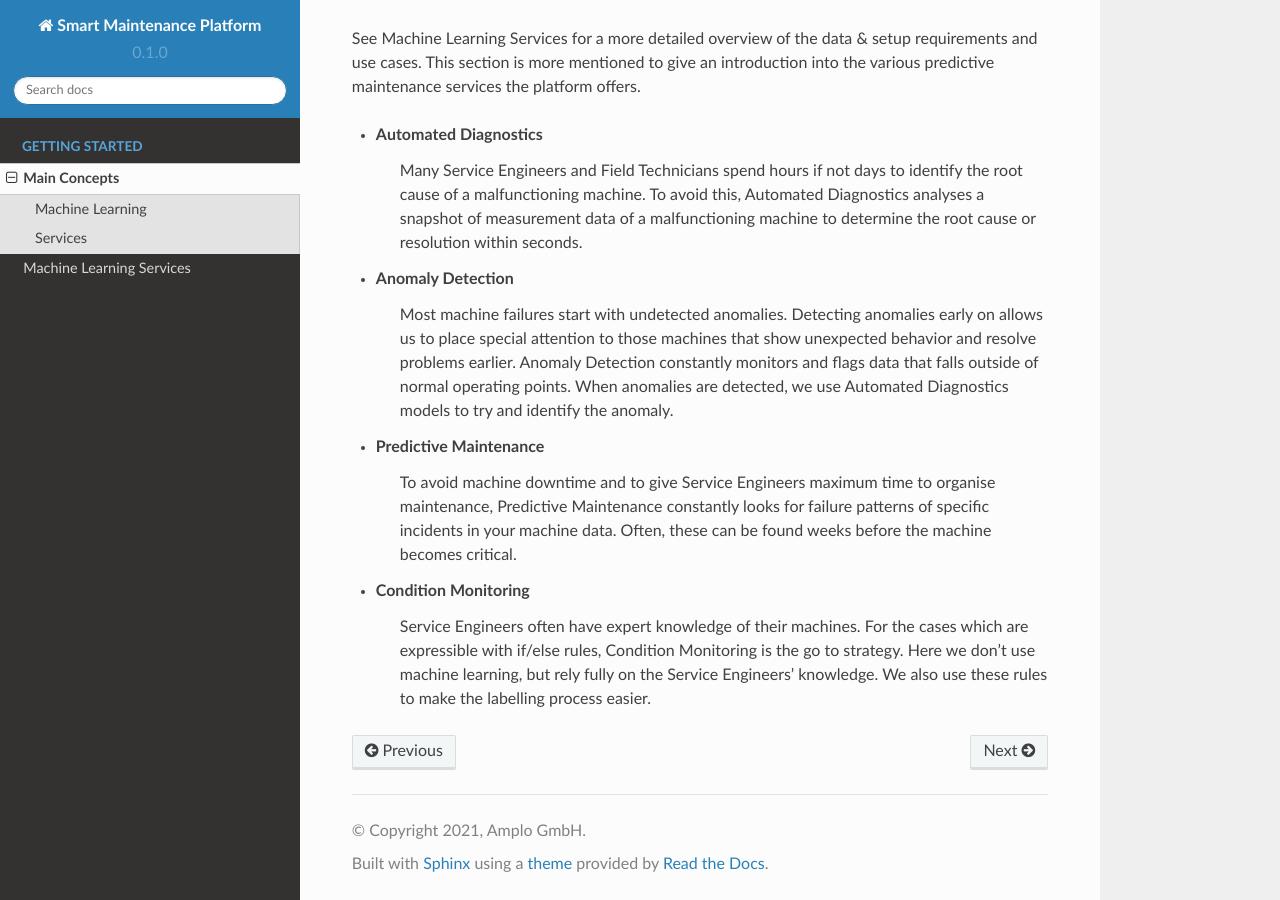
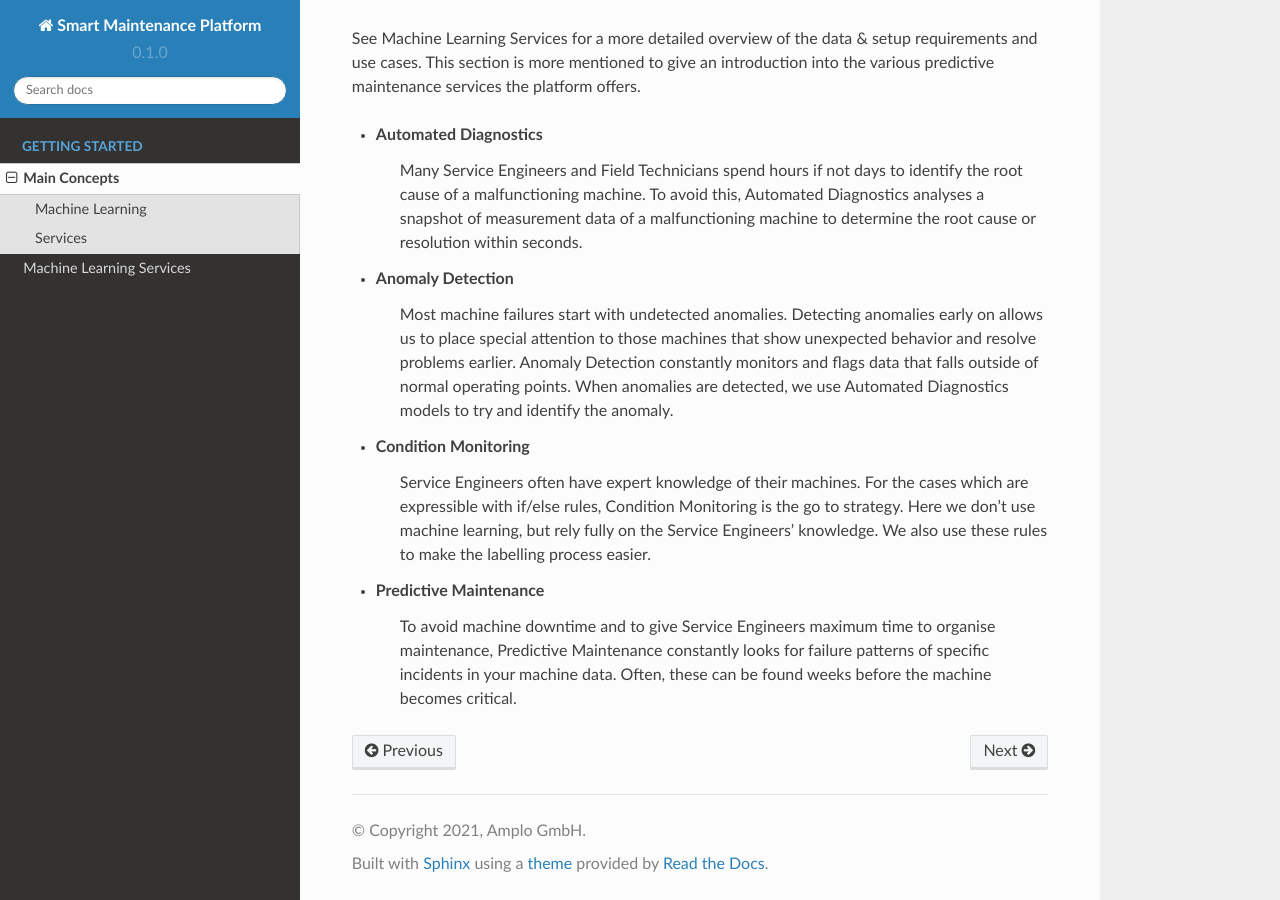
Before and after one commit to Amplo-AG/Platform-Documentation, a Sphinx documentation site: the page built from docs/source/Getting_Started/Main_Concepts.rst, in a window 1280 px wide and 900 px high, scrolled down 1169 px. Built offline with Sphinx 7.4.7 and the Read the Docs theme 2.0.0, drawn with Linux system fonts in a browser that asks for light colours.

```diff
--- a/docs/source/Getting_Started/Main_Concepts.rst
+++ b/docs/source/Getting_Started/Main_Concepts.rst
@@ -50,12 +50,12 @@ offers.
     flags data that falls outside of normal operating points. When anomalies are detected, we use Automated Diagnostics
     models to try and identify the anomaly.
 
+* **Condition Monitoring**
+    Service Engineers often have expert knowledge of their machines. For the cases which are expressible with
+    if/else rules, Condition Monitoring is the go to strategy. Here we don't use machine learning, but rely fully on
+    the Service Engineers' knowledge. We also use these rules to make the labelling process easier.
+
 * **Predictive Maintenance**
     To avoid machine downtime and to give Service Engineers maximum time to organise maintenance, Predictive Maintenance
     constantly looks for failure patterns of specific incidents in your machine data. Often, these can be found weeks
     before the machine becomes critical.
-
-* **Condition Monitoring**
-    Service Engineers often have expert knowledge of their machines. For the cases which are expressible with
-    if/else rules, Condition Monitoring is the go to strategy. Here we don't use machine learning, but rely fully on
-    the Service Engineers' knowledge. We also use these rules to make the labelling process easier.
```
